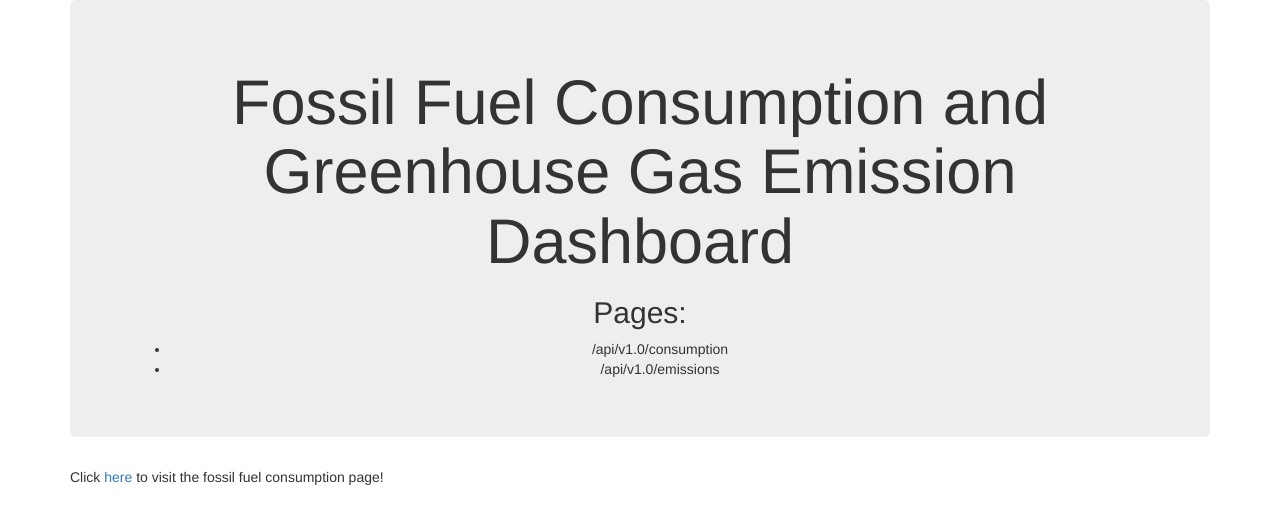
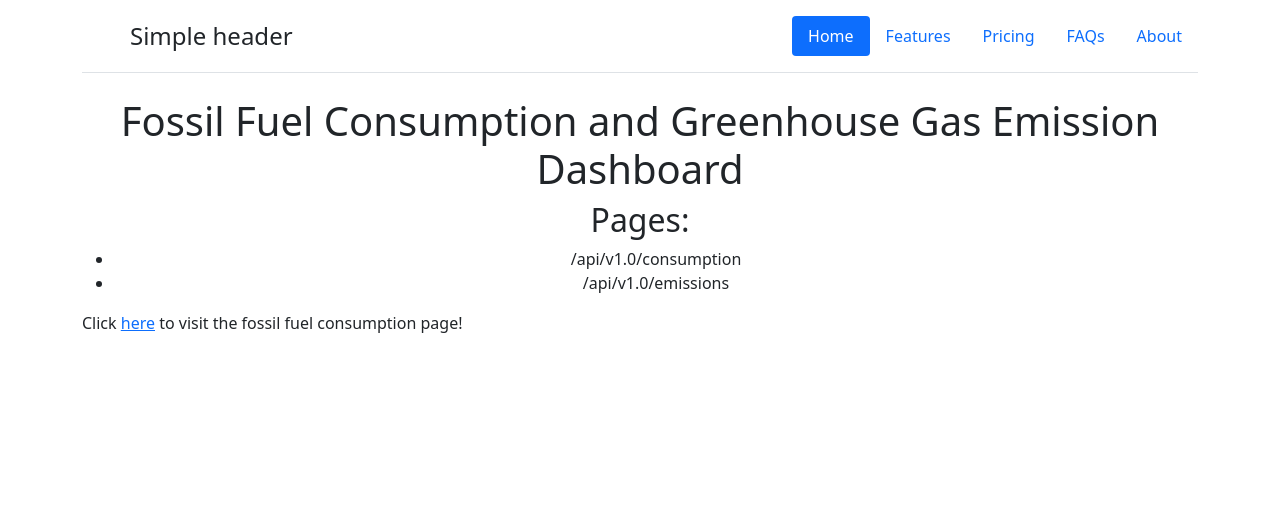
Before and after one commit to randallwvr90/fossil-fuels-and-greenhouse-gas, a Flask app: page / in a window 1280 px wide. Shown: the top 524 px of the page. Run offline with Flask 2, Linux system fonts and the light colour scheme; some libraries are stand-ins or nearby versions.

Commit message:
Add header to index template.
The header is not complete. The links are still the generic ones from
the bootstrap example and they don't go anywhere yet. I wanted to go
ahead and commit since I got the bootstrap styling to work.

```diff
--- a/templates/index.html
+++ b/templates/index.html
@@ -4,12 +4,29 @@
     <head>
         <meta charset="UTF-8">
         <meta name="viewport" content="width=device-width, initial-scale=1.0">
+        <meta name="author" content="Jennifer Long, Danelle Cook, Chineze Okpala, Hari Somayajula, Abishua Prashanth, and Randy Weaver">
         <meta http-equiv="X-UA-Compatible" content="ie=edge">
         <title>Fossil Fuel and Greenhouse Gas Dashboard Landing Page</title>
-        <link rel="stylesheet" href="https://maxcdn.bootstrapcdn.com/bootstrap/3.3.7/css/bootstrap.min.css">
+        <link href="https://getbootstrap.com/docs/5.1/dist/css/bootstrap.min.css" rel="stylesheet" integrity="sha384-1BmE4kWBq78iYhFldvKuhfTAU6auU8tT94WrHftjDbrCEXSU1oBoqyl2QvZ6jIW3" crossorigin="anonymous">
     </head>
 
     <body>
+        <div class="container">
+            <header class="d-flex flex-wrap justify-content-center py-3 mb-4 border-bottom">
+              <a href="/" class="d-flex align-items-center mb-3 mb-md-0 me-md-auto text-dark text-decoration-none">
+                <svg class="bi me-2" width="40" height="32"><use xlink:href="#bootstrap"></use></svg>
+                <span class="fs-4">Simple header</span>
+              </a>
+
+              <ul class="nav nav-pills">
+                <li class="nav-item"><a href="#" class="nav-link active" aria-current="page">Home</a></li>
+                <li class="nav-item"><a href="#" class="nav-link">Features</a></li>
+                <li class="nav-item"><a href="#" class="nav-link">Pricing</a></li>
+                <li class="nav-item"><a href="#" class="nav-link">FAQs</a></li>
+                <li class="nav-item"><a href="#" class="nav-link">About</a></li>
+              </ul>
+            </header>
+          </div>
         <div class="container">
 
             <div class="jumbotron text-center">
```
